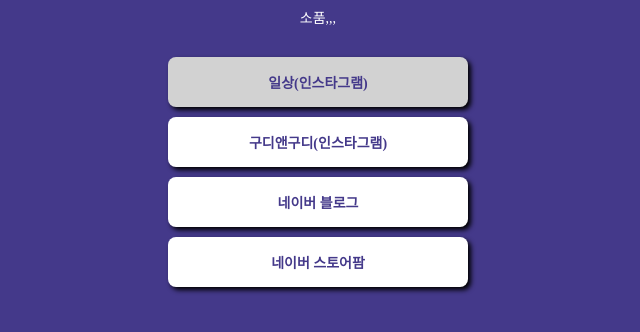
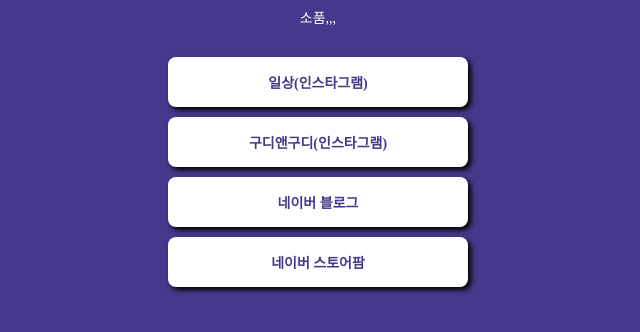
Before and after one commit to kotaeeun/mapage, a plain HTML site: page index.html in a window 1280 px wide. In both pictures the pointer is over the link "일상(인스타그램)". Shown: the part 196-528 px from the top of the page, without its empty margins (322-962 px from the left). Drawn offline with Linux system fonts and the light colour scheme; a web font is replaced by a local one.

Commit message:
Update index.html

```diff
--- a/index.html
+++ b/index.html
@@ -75,7 +75,7 @@ body {
     box-shadow: 3px 3px 5px 0px black;
 }
 .wrap > a:hover {
-    background-color: #d2d2d2;
+    background-color: #2d2d2;
 }
         </style>
     </head>
```
